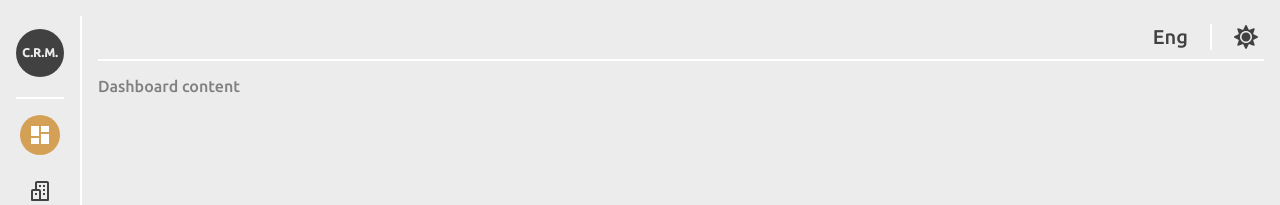
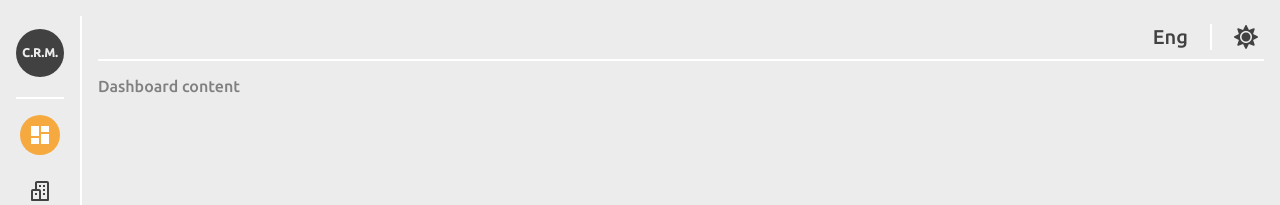
Before and after one commit to bilysha/crm-test, a React (Create React App) app: page /base/dashboard in a window 1280 px wide. Shown: the top 205 px of the page. Built offline with nearby package versions, Linux system fonts and the light colour scheme; no server answers.

Commit message:
feat: handle disable buttons for sign-ip/up pages

```diff
--- a/src/modules/authorization/pages/sign-in/signIn.tsx
+++ b/src/modules/authorization/pages/sign-in/signIn.tsx
@@ -1,12 +1,13 @@
 import {BASE_ROUTE} from 'components/router/routerConstants';
 import Button from 'ui/button/button';
 import Input from 'ui/input/input';
-import {useState} from 'react';
+import {useMemo, useState} from 'react';
 import {useNavigate} from 'react-router-dom';
 import './signIn.scss';
 import {useTranslation} from 'hooks/useTranslation';
 import {isUsernameValid} from 'utils/usernameUtils';
 import {isPasswordValid} from 'utils/passwordUtils';
+import {some, values} from 'lodash';
 
 function SignIn() {
 	const defaultFormValue: {[key: string]: string} = {
@@ -32,6 +33,8 @@ function SignIn() {
 	const onPasswordFieldBlured = () => {
 		setFormValidation({...formValidation, password: isPasswordValid(formValue.password)});
 	};
+
+	const isSubmitDisabled = useMemo(() => some(values(formValidation), (value) => !value), [formValidation]);
 
 	const onSubmit: any = (e: Event) => {
 		e.preventDefault();
@@ -63,7 +66,7 @@ function SignIn() {
 						value={formValue.password} />
 				</div>
 				<div className="crm-sign-in__form-actions">
-					<Button>{translations['sign.in.form.action.submit']}</Button>
+					<Button disabled={isSubmitDisabled ? 'disabled' : undefined}>{translations['sign.in.form.action.submit']}</Button>
 				</div>
 			</form>
 		</div>
--- a/src/modules/authorization/pages/sign-up/signUp.tsx
+++ b/src/modules/authorization/pages/sign-up/signUp.tsx
@@ -1,12 +1,13 @@
 import {BASE_ROUTE} from 'components/router/routerConstants';
 import Button from 'ui/button/button';
 import Input from 'ui/input/input';
-import {useState} from 'react';
+import {useMemo, useState} from 'react';
 import {useNavigate} from 'react-router-dom';
 import './signUp.scss';
 import {useTranslation} from 'hooks/useTranslation';
 import {isUsernameValid} from 'utils/usernameUtils';
 import {isPasswordsMath, isPasswordValid} from 'utils/passwordUtils';
+import {each, some, values} from 'lodash';
 
 function SignUp() {
 	const defaultFormValue: {[key: string]: string} = {
@@ -18,7 +19,7 @@ function SignUp() {
 		username: null,
 		password: null,
 		confirmPassword: null,
-		passwordsMatch: null
+		passwordsMatch: true
 	};
 	const [formValue, setFormValue] = useState(defaultFormValue);
 	const [formValidation, setFormValidation] = useState(defaultFormValidation);
@@ -39,9 +40,11 @@ function SignUp() {
 			passwordsMath: isPasswordsMath(formValue.password, formValue.confirmPassword)
 		});
 	};
+	const isSubmitDisabled = useMemo(() => some(values(formValidation), (value) => !value), [formValidation]);
 
 	const onSubmit: any = (e: Event) => {
 		e.preventDefault();
+
 		navigate(BASE_ROUTE);
 	};
 
@@ -78,7 +81,7 @@ function SignUp() {
 						value={formValue.confirmPassword} />
 				</div>
 				<div className="crm-sign-up__form-actions">
-					<Button>{translations['sign.up.form.action.submit']}</Button>
+					<Button disabled={isSubmitDisabled ? 'disabled' : undefined}>{translations['sign.up.form.action.submit']}</Button>
 				</div>
 			</form>
 		</div>
--- a/src/styles/variables.scss
+++ b/src/styles/variables.scss
@@ -20,18 +20,21 @@ $font-size-xs: 0.5rem;
 // dark theme
 $dark-color-primary: #1b1b1b;
 $dark-color-secondary: #2b2b2b;
-$dark-color-accent: #D4A056;
+$dark-color-accent: #f5a93f;
+$dark-color-accent-hover: #f5a93fe1;
 $dark-color-text: #FFFFFF;
+$dark-color-disabled: #555555;
 
 //light theme
 $light-color-primary: #ececec;
 $light-color-secondary: #ffffff;
-$light-color-accent: #D4A056;
+$light-color-accent: #f5a93f;
+$light-color-accent-hover: #f5a93fe1;
 $light-color-text: #414141;
+$light-color-disabled: #808080;
 
 $color-error: #e74343;
 $color-white: #fff;
-$text-color-base: #808080;
 
 // #09C0FA - try as dark accent color
 // #171C26 - try as dark primary color
--- a/src/ui/button/button.module.scss
+++ b/src/ui/button/button.module.scss
@@ -4,6 +4,10 @@
     .primary {
         color: $dark-color-text;
         background-color: $dark-color-accent;
+
+        &:hover {
+            background-color: $dark-color-accent-hover;
+        }
     }
 
     .secondary {
@@ -40,12 +44,20 @@
             background-color: $dark-color-secondary;
         }
     }
+
+    .button:disabled {
+        background-color: $dark-color-disabled;
+    }
 }
 
 :root[data-theme="Light"] {
     .primary {
         color: $color-white;
         background-color: $light-color-accent;
+
+        &:hover {
+            background-color: $light-color-accent-hover;
+        }
     }
 
     .secondary {
@@ -82,6 +94,10 @@
             background-color: $light-color-secondary;
         }
     }
+
+    .button:disabled {
+        background-color: $light-color-disabled;
+    }
 }
 
 .button {
```
